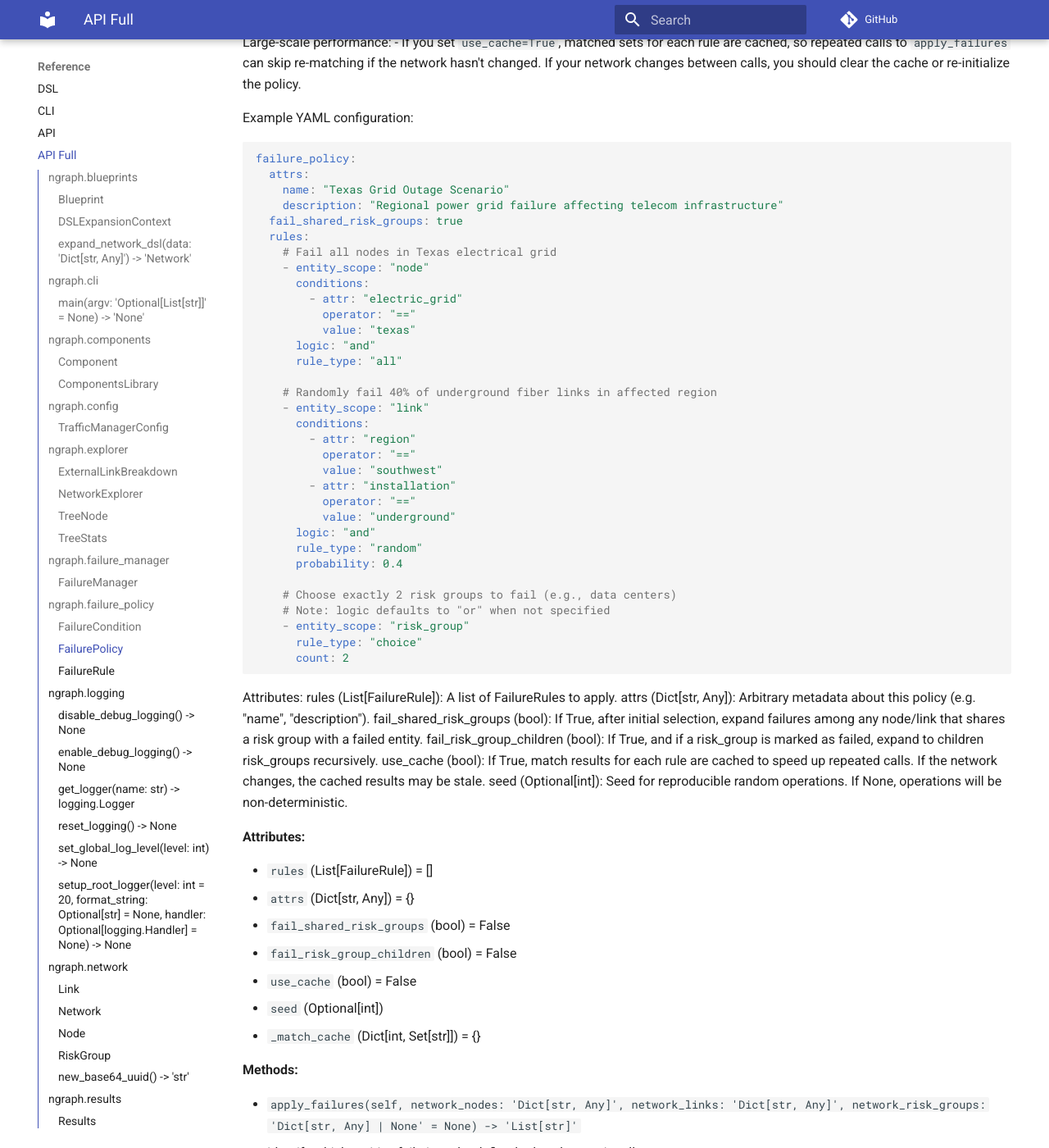
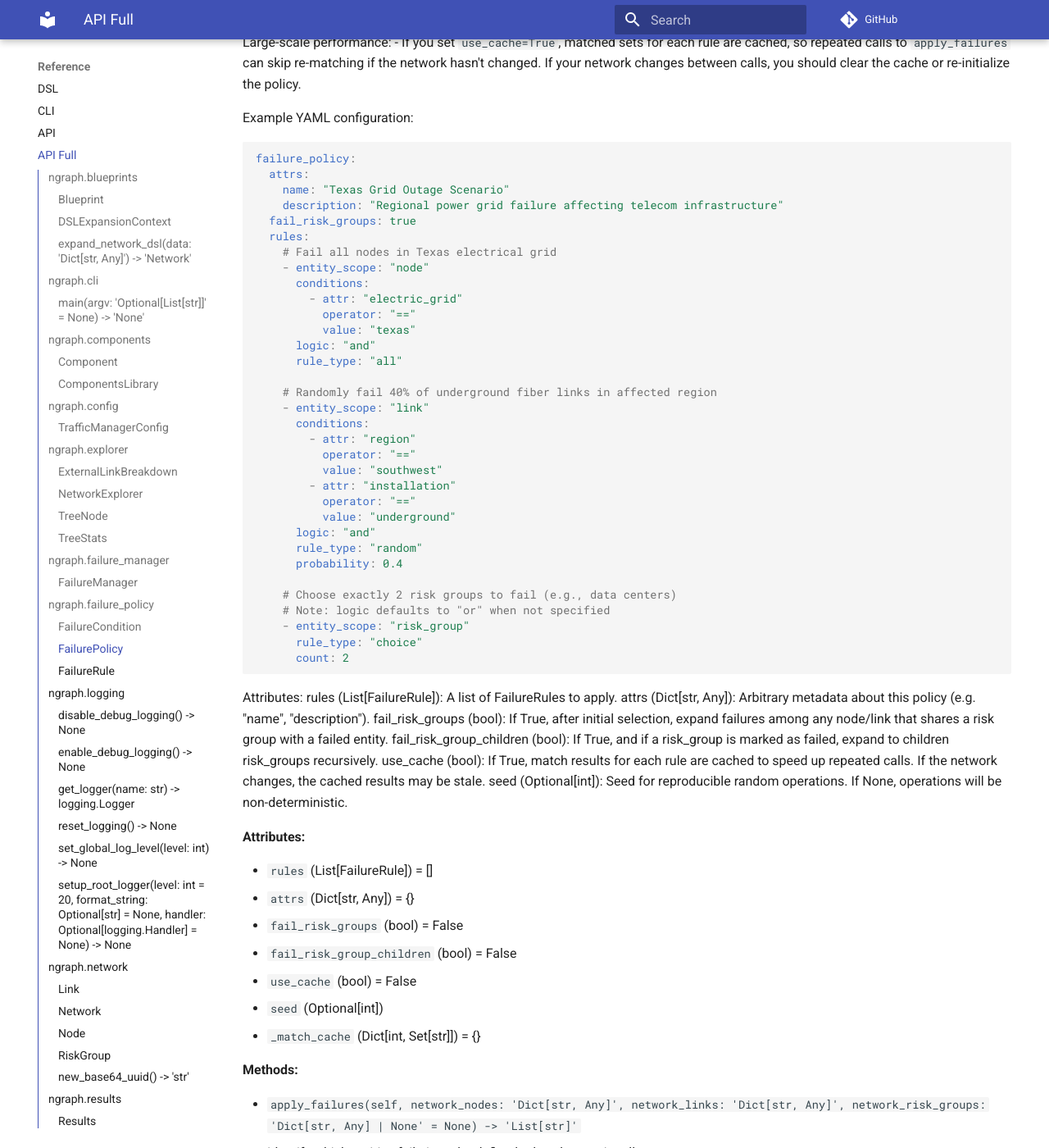
Before and after one commit to networmix/NetGraph, an MkDocs documentation site: the page built from docs/reference/api-full.md, in a window 1280 px wide and 1400 px high, scrolled down 8126 px. Shown: the whole window at 82% size. Built offline with MkDocs 1.6.1 and Material for MkDocs 9.7.7, drawn with Linux system fonts in a browser that asks for light colours; comment, search, counter and statistics services are not loaded; some of the changed text lies outside the part shown.

Commit message:
Rename fail_shared_risk_groups --> fail_risk_groups. Update documentation to reflect changes in failure policy attributes.

```diff
--- a/docs/reference/api-full.md
+++ b/docs/reference/api-full.md
@@ -391,7 +391,7 @@ Example YAML configuration:
       attrs:
         name: "Texas Grid Outage Scenario"
         description: "Regional power grid failure affecting telecom infrastructure"
-      fail_shared_risk_groups: true
+      fail_risk_groups: true
       rules:
         # Fail all nodes in Texas electrical grid
         - entity_scope: "node"
@@ -427,7 +427,7 @@ Attributes:
         A list of FailureRules to apply.
     attrs (Dict[str, Any]):
         Arbitrary metadata about this policy (e.g. "name", "description").
-    fail_shared_risk_groups (bool):
+    fail_risk_groups (bool):
         If True, after initial selection, expand failures among any
         node/link that shares a risk group with a failed entity.
     fail_risk_group_children (bool):
@@ -445,7 +445,7 @@ Attributes:
 
 - `rules` (List[FailureRule]) = []
 - `attrs` (Dict[str, Any]) = {}
-- `fail_shared_risk_groups` (bool) = False
+- `fail_risk_groups` (bool) = False
 - `fail_risk_group_children` (bool) = False
 - `use_cache` (bool) = False
 - `seed` (Optional[int])
```
Also changed, not shown: other parts of docs/reference/api-full.md (+1 -1 lines), README.md (+2 -2 lines), docs/reference/dsl.md (+2 -2 lines), 10 other files.
